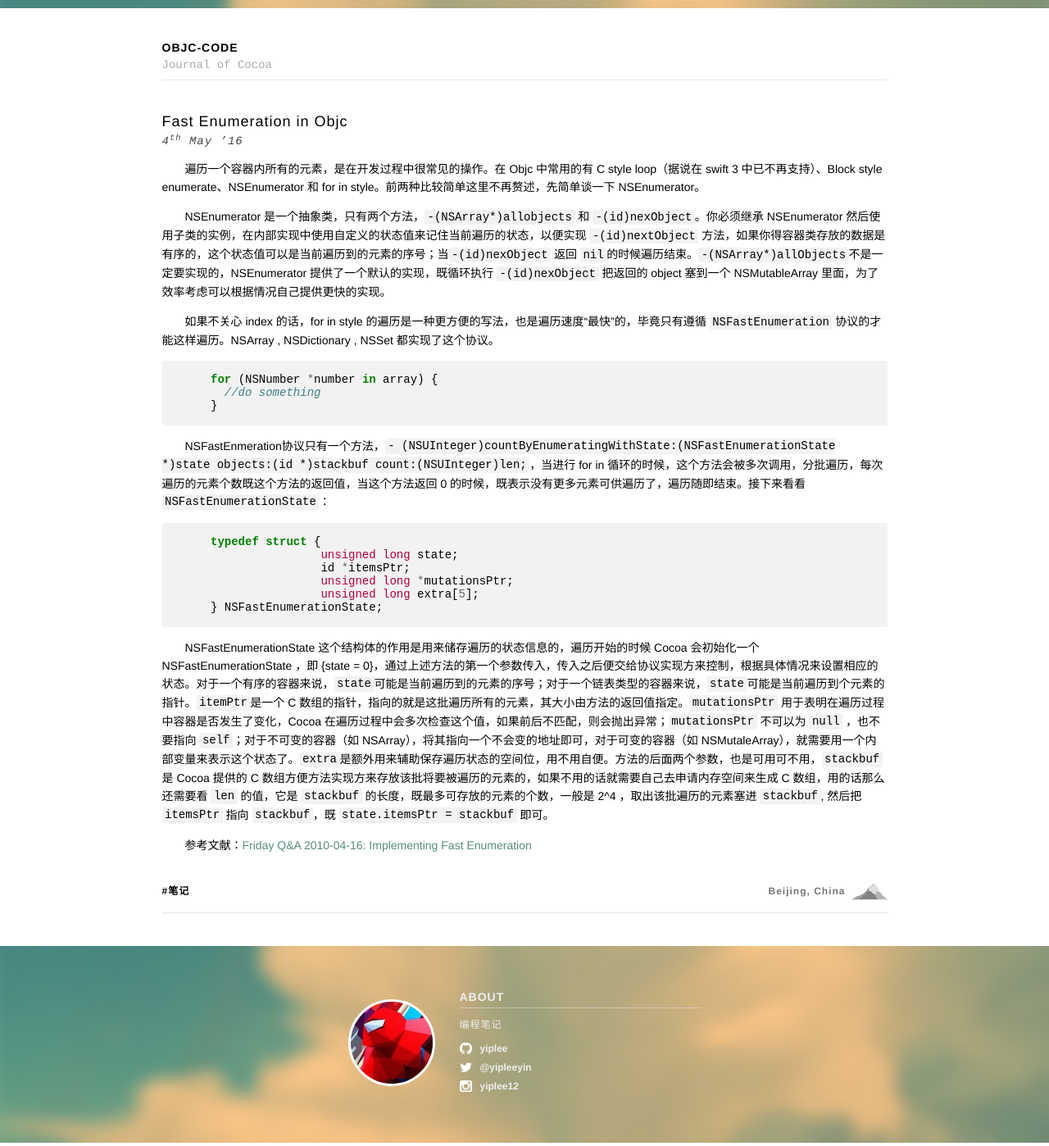
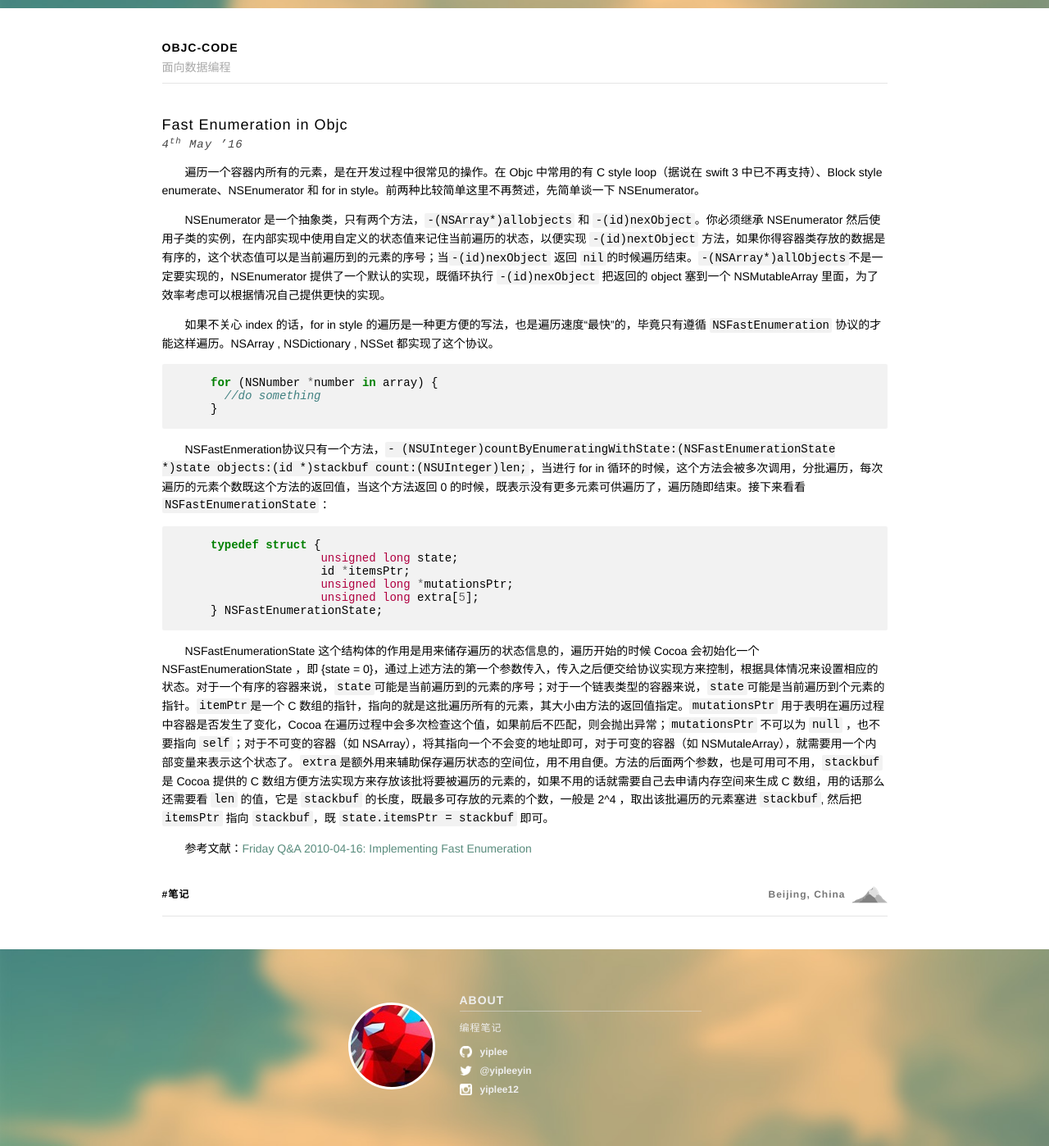
Before and after one commit to yiplee/yiplee.github.io, a Jekyll site: the page built from index.html, in a window 1280 px wide. Shown: the whole page at 82% size. Built offline with Jekyll 4.4.1, drawn with Linux system fonts in a browser that asks for light colours; the list of posts is cut into pages by our own code.

Commit message:
修改 subtitle

```diff
--- a/_config.yml
+++ b/_config.yml
@@ -1,6 +1,6 @@
 # Site settings
 title: objc-code
-subtitle: "Journal of Cocoa"
+subtitle: "面向数据编程"
 email: guoyinl@gmail.com
 description: "编程笔记"
 baseurl: ""
```
